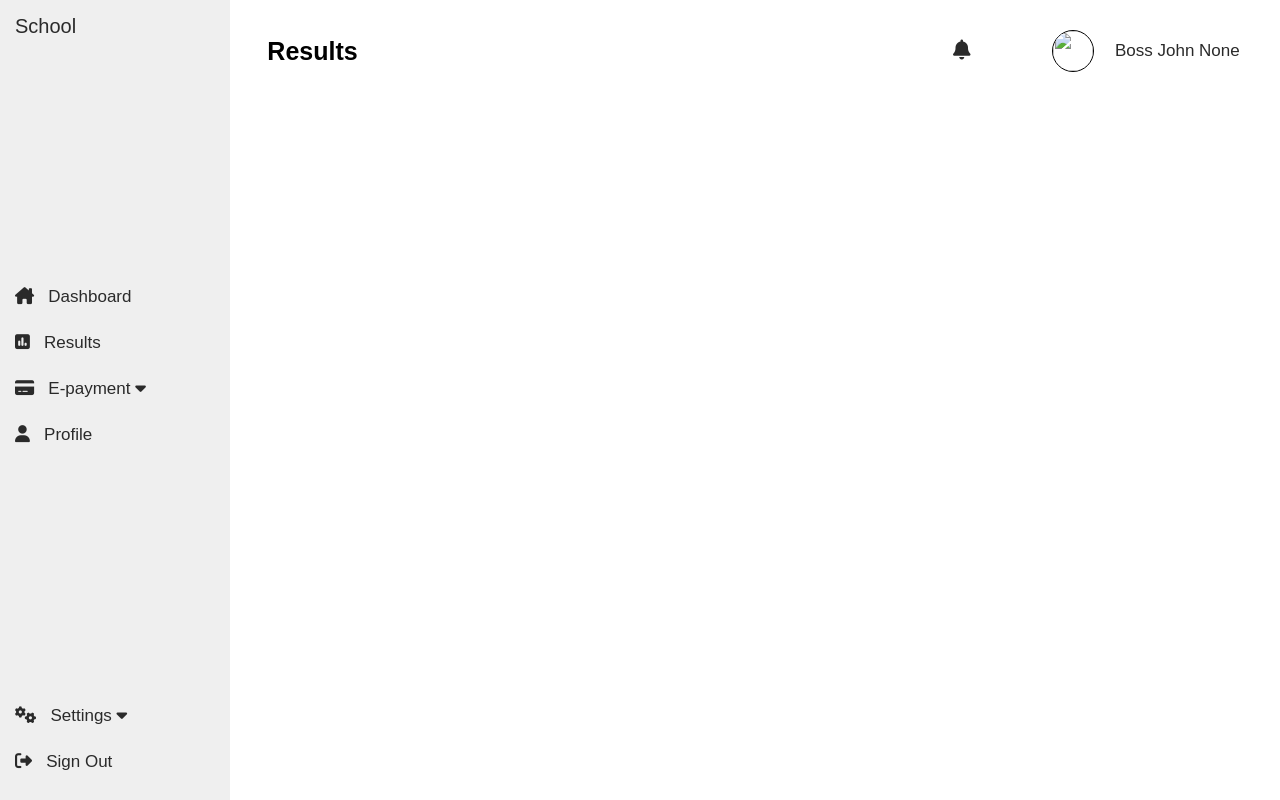
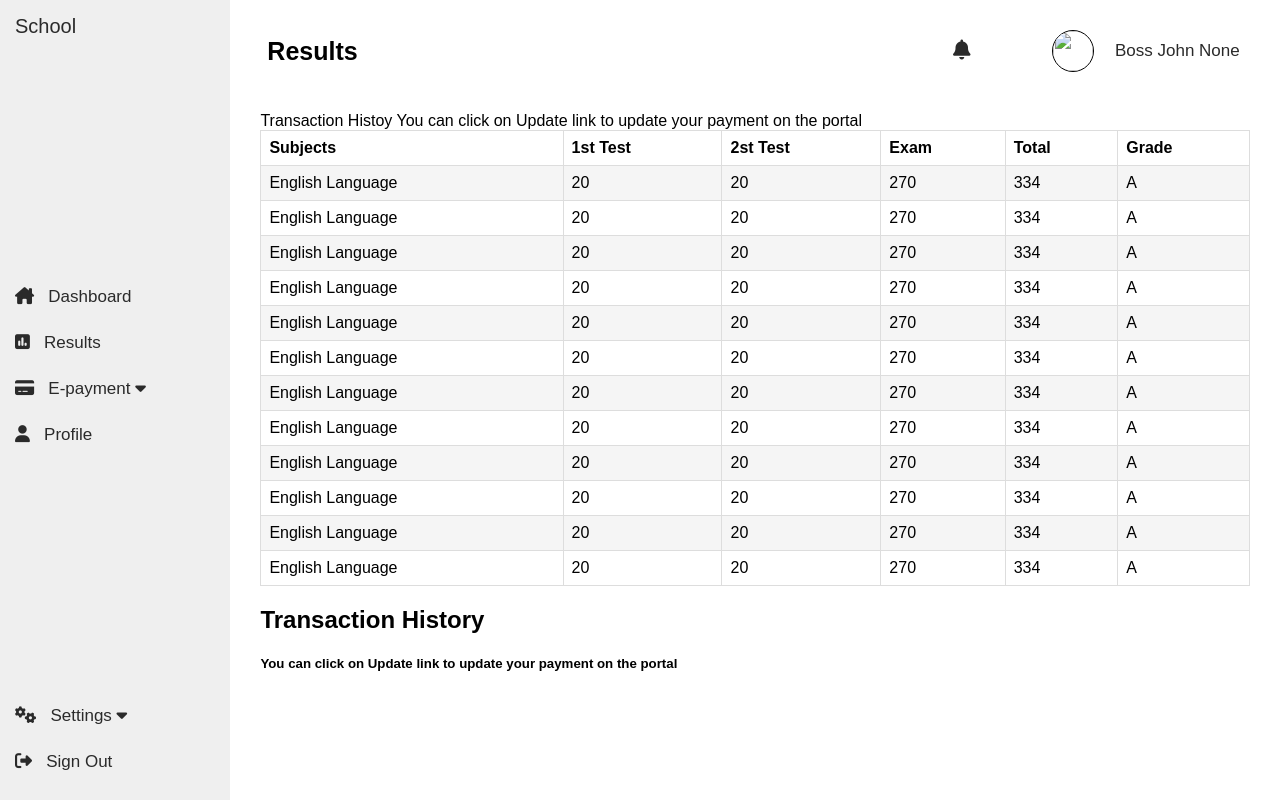
Before and after one commit to BossEmma/SchoolPortal, a Django app: page /student/results in a window 1280 px wide. Run offline with Django 4.2, Linux system fonts and the light colour scheme; a user stored in the database is signed in.

Commit message:
Minor Updates

```diff
--- a/school_portal_app/models.py
+++ b/school_portal_app/models.py
@@ -65,7 +65,37 @@ class Blogs(models.Model):
         return self.title
 
 
+"""Trer = [
+    ('JSS 1', 'JSS 1'),
+    ('JSS 2', 'JSS 2'),
+    ('JSS 3', 'JSS 3'),
+    ('SSS 1', 'SSS 1'),
+    ('SSS 2', 'SSS 2'),
+    ('SSS 3', 'SSS 3')
+]"""
 
+
+class SchoolSession(models.Model):
+    name = models.CharField(max_length=100, unique=True)
+    start_date = models.DateField()
+    end_date = models.DateField()
+    is_current = models.BooleanField(default=False)
+
+    def __str__(self):
+        return self.name
+
+class Term(models.Model):
+    name = models.CharField(max_length=100)
+    session = models.ForeignKey(SchoolSession, related_name='terms', on_delete=models.CASCADE)
+    start_date = models.DateField()
+    end_date = models.DateField()
+
+    def __str__(self):
+        return f"{self.name} ({self.session.name})"
+
+
+
+#USERS
 
 class UserManager(BaseUserManager):
     def create_user(self, surname, password=None, **extra_fields):
@@ -93,6 +123,7 @@ class User(AbstractBaseUser):
     middle_name = models.CharField(("Other Name"), max_length=100, blank=True, null=True)
     surname = models.CharField(("Surname"), max_length=100, blank=True, null=True, unique=True)
     age = models.PositiveIntegerField(("Age"), validators=[MaxValueValidator(50)], blank=True, null=True)
+    #sex
     phone_number = models.CharField(("Phone Number"), max_length=100, blank=True, null=True)
     phone_number2 = models.CharField(("Phone Number 2"), max_length=100, blank=True, null=True)
     passport = models.ImageField(upload_to='images/', blank=True, null=True)
@@ -234,9 +265,9 @@ class Transaction_History(models.Model):
 
 # Staff Models
 STAFF_ROLE = [
+    ('Form Teacher', 'Form Teacher'),
     ('Teacher', 'Teacher'),
     ('Bursary', 'Bursary'),
-    ('Library', 'Library'),
 ]
 
 class Staff(models.Model):
--- a/templates/student/results.html
+++ b/templates/student/results.html
@@ -4,7 +4,7 @@
 <head>
     <meta charset="UTF-8">
     <meta name="viewport" content="width=device-width, initial-scale=1.0">
-    <link rel="stylesheet" href="{% static 'student/css/dashboard.css' %}">
+    <link rel="stylesheet" href="{% static 'student/css/table.css' %}">
     <link rel="stylesheet" href="https://cdnjs.cloudflare.com/ajax/libs/font-awesome/6.5.1/css/all.min.css">
     <script src="https://cdn.jsdelivr.net/npm/chart.js"></script>
     <script src="{% static 'student/js/script.js' %}"></script>
@@ -17,10 +17,139 @@
     <div id="main">
         {% include "./utils/header.html" %}
 
-        <div id="main2">
-            <div class="content" id="student">
+        <div id="main2" style="overflow-x:auto;">
+            <div>
+                <text>Transaction Histoy</text>
+                <text>You can click on Update link to update your payment on the portal</text>
+            </div>
 
+            <div style="overflow-x:auto;">
+
+                <table>
+                    <tr>
+                        <th>Subjects</th>
+                        <th>1st Test</th>
+                        <th>2st Test</th>
+                        <th>Exam</th>
+                        <th>Total</th>
+                        <th>Grade</th>
+                    </tr>
+                    <tr>
+                        <td>English Language</td>
+                        <td>20</td>
+                        <td>20</td>
+                        <td>270</td>
+                        <td>334</td>
+                        <td>A</td>
+                    </tr>
+
+                    <tr>
+                        <td>English Language</td>
+                        <td>20</td>
+                        <td>20</td>
+                        <td>270</td>
+                        <td>334</td>
+                        <td>A</td>
+                    </tr>
+
+                    <tr>
+                        <td>English Language</td>
+                        <td>20</td>
+                        <td>20</td>
+                        <td>270</td>
+                        <td>334</td>
+                        <td>A</td>
+                    </tr>
+
+                    <tr>
+                        <td>English Language</td>
+                        <td>20</td>
+                        <td>20</td>
+                        <td>270</td>
+                        <td>334</td>
+                        <td>A</td>
+                    </tr>
+
+                    <tr>
+                        <td>English Language</td>
+                        <td>20</td>
+                        <td>20</td>
+                        <td>270</td>
+                        <td>334</td>
+                        <td>A</td>
+                    </tr>
+
+                    <tr>
+                        <td>English Language</td>
+                        <td>20</td>
+                        <td>20</td>
+                        <td>270</td>
+                        <td>334</td>
+                        <td>A</td>
+                    </tr>
+
+                    <tr>
+                        <td>English Language</td>
+                        <td>20</td>
+                        <td>20</td>
+                        <td>270</td>
+                        <td>334</td>
+                        <td>A</td>
+                    </tr>
+
+                    <tr>
+                        <td>English Language</td>
+                        <td>20</td>
+                        <td>20</td>
+                        <td>270</td>
+                        <td>334</td>
+                        <td>A</td>
+                    </tr>
+
+                    <tr>
+                        <td>English Language</td>
+                        <td>20</td>
+                        <td>20</td>
+                        <td>270</td>
+                        <td>334</td>
+                        <td>A</td>
+                    </tr>
+
+                    <tr>
+                        <td>English Language</td>
+                        <td>20</td>
+                        <td>20</td>
+                        <td>270</td>
+                        <td>334</td>
+                        <td>A</td>
+                    </tr>
+
+                    <tr>
+                        <td>English Language</td>
+                        <td>20</td>
+                        <td>20</td>
+                        <td>270</td>
+                        <td>334</td>
+                        <td>A</td>
+                    </tr>
+
+                    <tr>
+                        <td>English Language</td>
+                        <td>20</td>
+                        <td>20</td>
+                        <td>270</td>
+                        <td>334</td>
+                        <td>A</td>
+                    </tr>
+                </table>
             </div>
+
+            <div id="analysis">
+                <h2>Transaction History</h2>
+                <h5>You can click on Update link to update your payment on the portal</h5>
+            </div>
+
+            <!--<h5>© 2012 - 2024. Federal University of Petroleum Resources, Effurun | Student Online Academic Portal (SOAP)</h5>-->
         </div>
     </div>
 </body>
```
Also changed, not shown: db.sqlite3.
